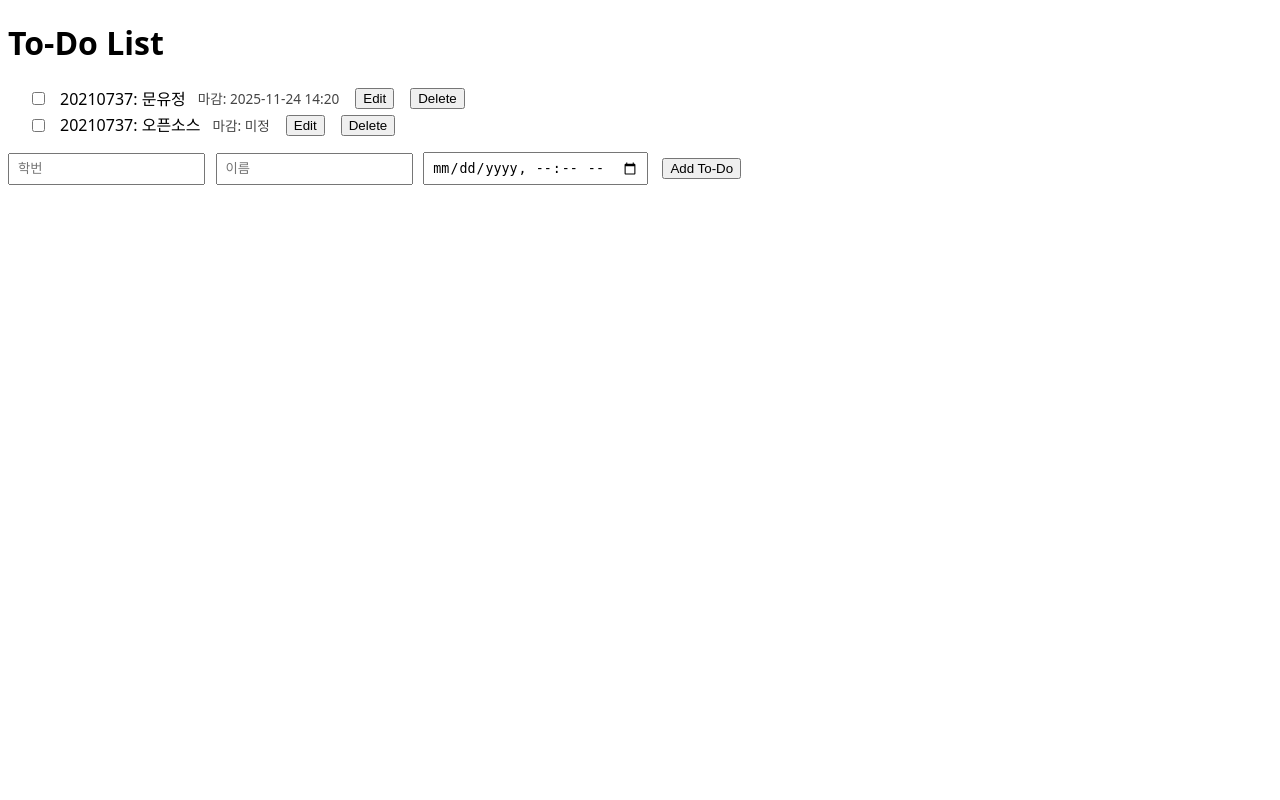
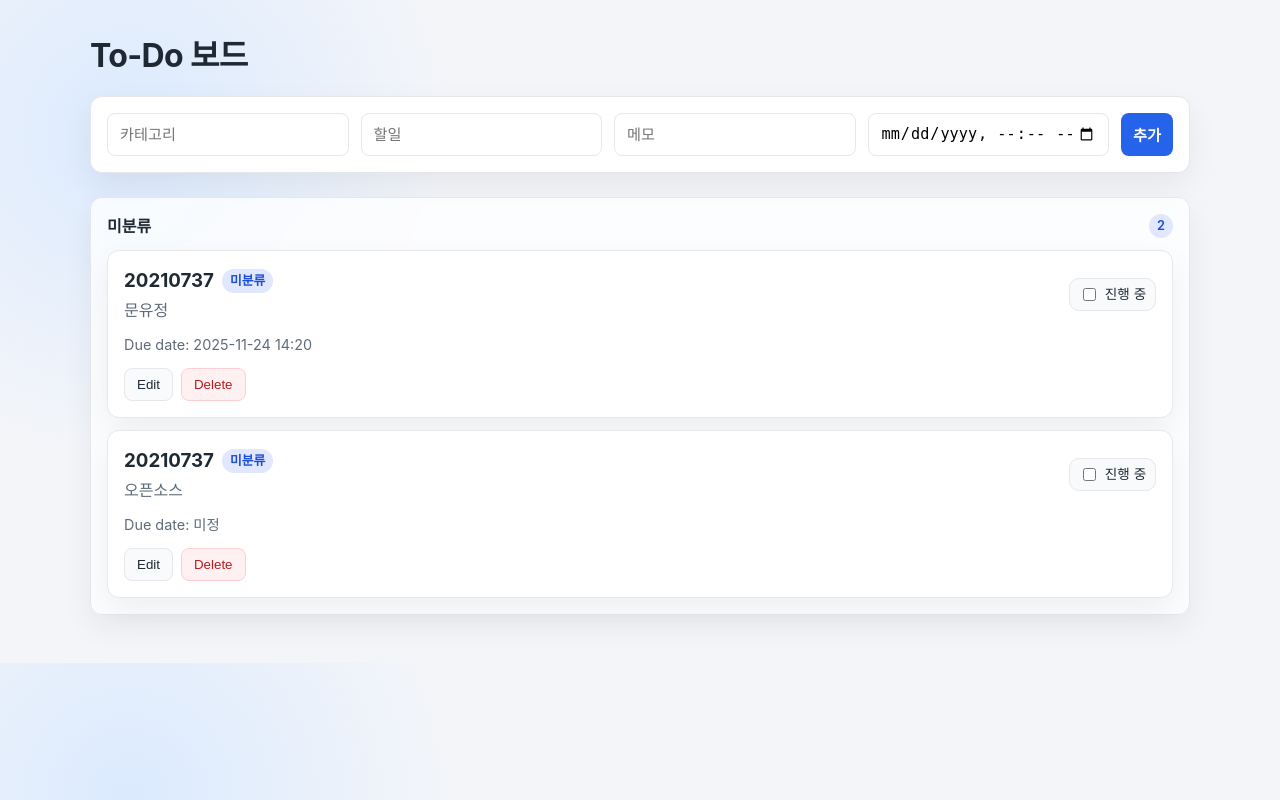
Before and after one commit to mumvm/FastApi_Todos, a FastAPI app: page / in a window 1280 px wide. Run offline with FastAPI, Linux system fonts and the light colour scheme; parts of the project's set-up code (start-up, migrations or seed data) failed here and were passed over.

Commit message:
Feat: kanban by category

```diff
--- a/fastapi-app/main.py
+++ b/fastapi-app/main.py
@@ -60,6 +60,7 @@ class TodoItem(BaseModel):
     description: str
     completed: bool
     due_datetime: Optional[str] = None
+    category: Optional[str] = None
 
 
 def ensure_todo_file():
@@ -100,6 +101,7 @@ def create_todo(todo: TodoItem):
         "description": todo.description,
         "completed": todo.completed,
         "due_datetime": todo.due_datetime,
+        "category": todo.category or "미분류",
     }
     todos.append(new_todo)
     save_todos(todos)
@@ -117,6 +119,7 @@ def update_todo(todo_id: int, updated_todo: TodoItem):
                 "description": updated_todo.description,
                 "completed": updated_todo.completed,
                 "due_datetime": updated_todo.due_datetime,
+                "category": updated_todo.category or t.get("category") or "미분류",
             }
             save_todos(todos)
             return todos[i]
--- a/fastapi-app/templates/index.html
+++ b/fastapi-app/templates/index.html
@@ -3,43 +3,224 @@
 <head>
   <meta charset="UTF-8" />
   <meta name="viewport" content="width=device-width, initial-scale=1.0"/>
-  <title>To-Do List</title>
+  <title>To-Do Board</title>
   <style>
-    body { font-family: system-ui, -apple-system, Segoe UI, Roboto, sans-serif; line-height: 1.4; }
-    ul { padding-left: 1.25rem; }
-    li { margin: 0.25rem 0; display: flex; align-items: center; gap: 0.75rem; flex-wrap: wrap; }
-    button { margin-left: .25rem; }
-    input[type="text"] { padding: .4rem .5rem; margin-right: .4rem; }
-    input[type="datetime-local"] { padding: .35rem .45rem; margin-right: .4rem; }
-    .completed-text { text-decoration: line-through; color: gray; }
-    .meta { font-size: 0.85rem; color: #444; }
+    :root {
+      --bg: #f3f5f9;
+      --card: #fff;
+      --text: #1f2933;
+      --muted: #5f6b7a;
+      --accent: #2563eb;
+      --border: #e5e7eb;
+      --shadow: 0 12px 30px rgba(0, 0, 0, 0.06);
+      --radius: 12px;
+    }
+    * { box-sizing: border-box; }
+    body {
+      font-family: "Inter", "Pretendard", "Segoe UI", system-ui, -apple-system, sans-serif;
+      line-height: 1.5;
+      background: radial-gradient(circle at 10% 20%, #dbeafe 0, #f3f5f9 25%), var(--bg);
+      color: var(--text);
+      margin: 0;
+      padding: 2rem 1rem 3rem;
+      display: flex;
+      justify-content: center;
+    }
+    .page {
+      width: min(1100px, 100%);
+    }
+    h1 {
+      margin: 0 0 1rem;
+      font-weight: 700;
+      letter-spacing: -0.02em;
+    }
+    .toolbar {
+      display: flex;
+      gap: 0.75rem;
+      flex-wrap: wrap;
+      margin-bottom: 1.5rem;
+      background: var(--card);
+      padding: 1rem;
+      border-radius: var(--radius);
+      box-shadow: var(--shadow);
+      border: 1px solid var(--border);
+    }
+    .toolbar input,
+    .toolbar button {
+      border: 1px solid var(--border);
+      border-radius: 8px;
+      padding: 0.65rem 0.75rem;
+      font-size: 0.95rem;
+    }
+    .toolbar input { flex: 1; min-width: 140px; }
+    .toolbar button {
+      background: var(--accent);
+      color: white;
+      border: none;
+      cursor: pointer;
+      font-weight: 600;
+      transition: transform 0.08s ease, box-shadow 0.12s ease;
+    }
+    .toolbar button:hover { transform: translateY(-1px); box-shadow: 0 10px 18px rgba(37, 99, 235, 0.25); }
+
+    .board {
+      display: grid;
+      grid-template-columns: repeat(auto-fit, minmax(280px, 1fr));
+      gap: 1.25rem;
+      align-items: start;
+    }
+    .column {
+      background: rgba(255, 255, 255, 0.75);
+      border: 1px solid var(--border);
+      border-radius: var(--radius);
+      box-shadow: var(--shadow);
+      padding: 1rem;
+      display: flex;
+      flex-direction: column;
+      gap: 0.75rem;
+      backdrop-filter: blur(6px);
+    }
+    .column h2 {
+      margin: 0;
+      font-size: 1rem;
+      display: flex;
+      justify-content: space-between;
+      align-items: center;
+    }
+    .chip {
+      background: #e0e7ff;
+      color: #1d4ed8;
+      padding: 0.15rem 0.5rem;
+      border-radius: 999px;
+      font-size: 0.8rem;
+      font-weight: 600;
+    }
+    .todo-card {
+      background: var(--card);
+      border: 1px solid var(--border);
+      border-radius: var(--radius);
+      padding: 1rem;
+      box-shadow: var(--shadow);
+      display: flex;
+      flex-direction: column;
+      gap: 0.75rem;
+    }
+    .card-head {
+      display: flex;
+      justify-content: space-between;
+      gap: 0.75rem;
+      align-items: center;
+    }
+    .title-wrap {
+      display: flex;
+      flex-direction: column;
+      gap: 0.2rem;
+    }
+    .title {
+      font-weight: 700;
+      margin: 0;
+      display: flex;
+      gap: 0.5rem;
+      align-items: center;
+    }
+    .badge {
+      background: #e0e7ff;
+      color: #1d4ed8;
+      padding: 0.15rem 0.5rem;
+      border-radius: 999px;
+      font-size: 0.8rem;
+      font-weight: 600;
+    }
+    .desc {
+      margin: 0;
+      color: var(--muted);
+    }
+    .status {
+      display: inline-flex;
+      align-items: center;
+      gap: 0.35rem;
+      padding: 0.35rem 0.55rem;
+      border-radius: 10px;
+      font-size: 0.85rem;
+      border: 1px solid var(--border);
+      background: #f8fafc;
+    }
+    .status input { accent-color: var(--accent); }
+    .meta {
+      display: flex;
+      justify-content: space-between;
+      color: var(--muted);
+      font-size: 0.9rem;
+      gap: 0.5rem;
+      flex-wrap: wrap;
+    }
+    .actions {
+      display: flex;
+      gap: 0.5rem;
+      flex-wrap: wrap;
+    }
+    .actions button {
+      border: 1px solid var(--border);
+      background: #f8fafc;
+      color: var(--text);
+      padding: 0.5rem 0.75rem;
+      border-radius: 8px;
+      cursor: pointer;
+      transition: background 0.12s ease, transform 0.08s ease;
+    }
+    .actions button:hover { background: #eef2f7; transform: translateY(-1px); }
+    .actions .danger { color: #b91c1c; border-color: #fecdd3; background: #fff1f2; }
+    .actions .danger:hover { background: #ffe4e6; }
+    .completed .title { text-decoration: line-through; color: var(--muted); }
+    .tag { font-size: 0.85rem; color: var(--muted); }
   </style>
 </head>
 <body>
-  <h1>To-Do List</h1>
+  <div class="page">
+    <h1>To-Do 보드</h1>
 
-  <ul id="todo-list"></ul>
+    <form id="todo-form" class="toolbar">
+      <input type="text" id="category" placeholder="카테고리" />
+      <input type="text" id="title" placeholder="할일" required />
+      <input type="text" id="description" placeholder="메모" required />
+      <input type="datetime-local" id="due-datetime" aria-label="마감 일시" />
+      <button type="submit">추가</button>
+    </form>
 
-  <form id="todo-form">
-    <input type="text" id="title" placeholder="학번" required />
-    <input type="text" id="description" placeholder="이름" required />
-    <input type="datetime-local" id="due-datetime" aria-label="마감 날짜와 시간" />
-    <button type="submit">Add To-Do</button>
-  </form>
+    <div id="todo-board" class="board"></div>
+  </div>
 
   <script>
     const formatDue = (value) => value ? value.replace("T", " ") : "미정";
 
-    async function fetchTodos() {
-      const res = await fetch("/todos");
-      const todos = await res.json();
-      const list = document.getElementById("todo-list");
-      list.innerHTML = "";
+    function makeCard(todo, onChanged) {
+      const card = document.createElement("article");
+      card.className = `todo-card ${todo.completed ? "completed" : ""}`;
 
-      todos.forEach((todo) => {
-        const li = document.createElement("li");
+      const head = document.createElement("div");
+      head.className = "card-head";
 
-        // 체크박스 (완료 토글)
+      const titleWrap = document.createElement("div");
+      titleWrap.className = "title-wrap";
+
+      const title = document.createElement("h3");
+      title.className = "title";
+      title.textContent = todo.title;
+
+      const badge = document.createElement("span");
+      badge.className = "badge";
+      badge.textContent = todo.category || "미분류";
+      title.appendChild(badge);
+
+      const desc = document.createElement("p");
+      desc.className = "desc";
+      desc.textContent = todo.description;
+
+      titleWrap.appendChild(title);
+      titleWrap.appendChild(desc);
+
+      const status = document.createElement("label");
+      status.className = "status";
       const checkbox = document.createElement("input");
       checkbox.type = "checkbox";
       checkbox.checked = todo.completed;
@@ -49,6 +230,7 @@
           description: todo.description,
           completed: checkbox.checked,
           due_datetime: todo.due_datetime,
+          category: todo.category,
         };
         const resp = await fetch(`/todos/${todo.id}`, {
           method: "PUT",
@@ -56,29 +238,35 @@
           body: JSON.stringify(updated),
         });
         if (resp.ok) {
-            fetchTodos();
+          onChanged();
         } else {
           alert("완료 상태 업데이트 실패");
         }
       });
+      const statusText = document.createElement("span");
+      statusText.textContent = checkbox.checked ? "완료" : "진행 중";
+      status.appendChild(checkbox);
+      status.appendChild(statusText);
 
-        // 텍스트
-        const span = document.createElement("span");
-        span.textContent = `${todo.title}: ${todo.description}`;
-        if (todo.completed) span.classList.add("completed-text");
+      head.appendChild(titleWrap);
+      head.appendChild(status);
 
-        const due = document.createElement("div");
-        due.className = "meta";
-        due.textContent = `마감: ${formatDue(todo.due_datetime)}`;
+      const meta = document.createElement("div");
+      meta.className = "meta";
+      meta.innerHTML = `<span>Due date: ${formatDue(todo.due_datetime)}</span>`;
 
-        // Edit 버튼
+      const actions = document.createElement("div");
+      actions.className = "actions";
+
       const editBtn = document.createElement("button");
       editBtn.type = "button";
       editBtn.textContent = "Edit";
       editBtn.addEventListener("click", async () => {
-          const newTitle = prompt("학번을 입력하세요", todo.title);
+        const newCategory = prompt("카테고리를 입력하세요", todo.category || "");
+        if (newCategory === null) return;
+        const newTitle = prompt("할일을 입력하세요", todo.title);
         if (newTitle === null) return;
-          const newDesc = prompt("이름을 입력하세요", todo.description);
+        const newDesc = prompt("메모를 입력하세요", todo.description);
         if (newDesc === null) return;
         const newDue = prompt("마감 날짜 및 시간 (예: 2024-06-18T14:30)", todo.due_datetime || "");
         if (newDue === null) return;
@@ -88,6 +276,7 @@
           description: newDesc.trim(),
           completed: todo.completed,
           due_datetime: newDue && newDue.trim() !== "" ? newDue.trim() : null,
+          category: newCategory.trim() || "미분류",
         };
 
         const resp = await fetch(`/todos/${todo.id}`, {
@@ -95,27 +284,60 @@
           headers: { "Content-Type": "application/json" },
           body: JSON.stringify(updated),
         });
-          if (resp.ok) fetchTodos();
+        if (resp.ok) onChanged();
         else alert("수정 실패");
       });
 
-        // Delete 버튼
       const delBtn = document.createElement("button");
       delBtn.type = "button";
       delBtn.textContent = "Delete";
+      delBtn.className = "danger";
       delBtn.addEventListener("click", async () => {
         if (!confirm("정말 삭제할까요?")) return;
         const resp = await fetch(`/todos/${todo.id}`, { method: "DELETE" });
-          if (resp.ok) fetchTodos();
+        if (resp.ok) onChanged();
         else alert("삭제 실패");
       });
 
-        li.appendChild(checkbox);
-        li.appendChild(span);
-        li.appendChild(due);
-        li.appendChild(editBtn);
-        li.appendChild(delBtn);
-        list.appendChild(li);
+      actions.appendChild(editBtn);
+      actions.appendChild(delBtn);
+
+      card.appendChild(head);
+      card.appendChild(meta);
+      card.appendChild(actions);
+      return card;
+    }
+
+    async function fetchTodos() {
+      const res = await fetch("/todos");
+      const todos = await res.json();
+      const boardEl = document.getElementById("todo-board");
+      boardEl.innerHTML = "";
+
+      // 카테고리별로 그룹핑
+      const grouped = todos.reduce((acc, todo) => {
+        const cat = todo.category || "미분류";
+        if (!acc[cat]) acc[cat] = [];
+        acc[cat].push(todo);
+        return acc;
+      }, {});
+
+      const categories = Object.keys(grouped).sort();
+
+      categories.forEach((cat) => {
+        const column = document.createElement("section");
+        column.className = "column";
+
+        const header = document.createElement("h2");
+        header.innerHTML = `<span>${cat}</span> <span class="chip">${grouped[cat].length}</span>`;
+        column.appendChild(header);
+
+        grouped[cat].forEach((todo) => {
+          const card = makeCard(todo, fetchTodos);
+          column.appendChild(card);
+        });
+
+        boardEl.appendChild(column);
       });
     }
 
@@ -124,8 +346,10 @@
       const titleEl = document.getElementById("title");
       const descEl = document.getElementById("description");
       const dueEl = document.getElementById("due-datetime");
+      const categoryEl = document.getElementById("category");
 
       const payload = {
+        category: categoryEl.value.trim() || "미분류",
         title: titleEl.value.trim(),
         description: descEl.value.trim(),
         completed: false,
@@ -139,6 +363,7 @@
       });
 
       if (res.ok) {
+        categoryEl.value = "";
         titleEl.value = "";
         descEl.value = "";
         dueEl.value = "";
```
Also changed, not shown: fastapi-app/tests/test_main.py (+7 -4 lines). Lines whose indentation alone changed are shown as unchanged.
